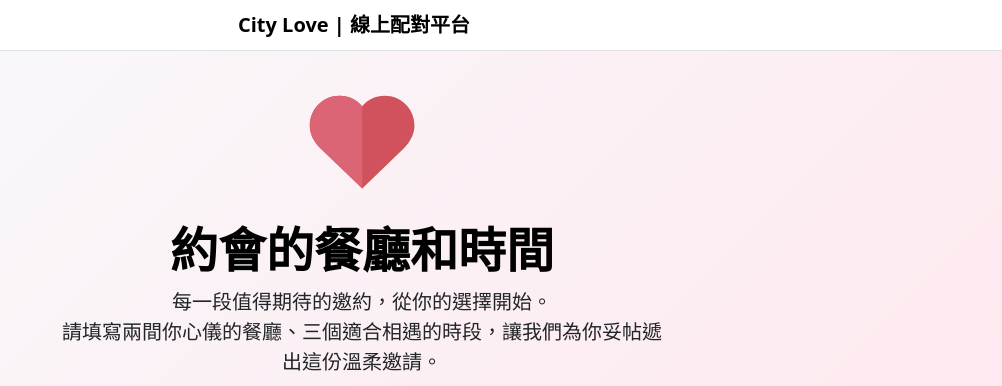
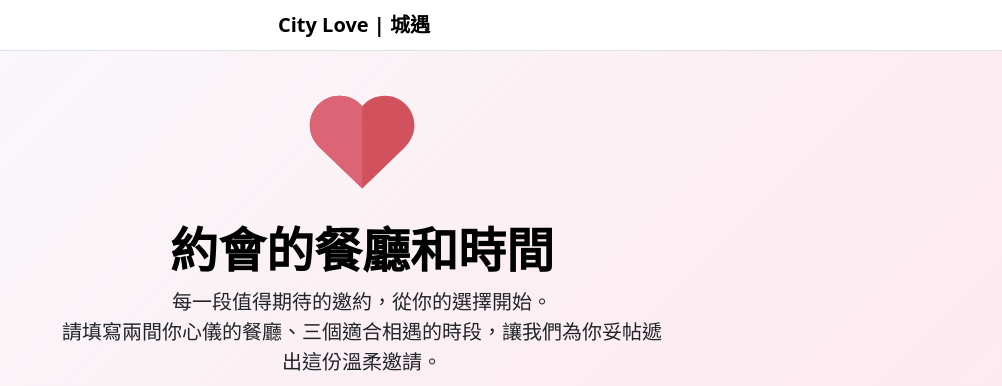
Before and after one commit to citylovecommunity/linebot, a Flask app: page /rest_r1 in a window 1280 px wide. Shown: the top 386 px of the page, without its empty margins (278-1280 px from the left). Run offline with Flask 3, Linux system fonts and the light colour scheme; some libraries are stand-ins or nearby versions.

Commit message:
改標頭

```diff
--- a/form_app/templates/base.html
+++ b/form_app/templates/base.html
@@ -26,7 +26,7 @@
     <!-- Bootstrap Navbar as menu bar -->
     <nav class="navbar navbar-light bg-white border-bottom mb-4">
         <div class="container justify-content-center">
-            <span class="navbar-brand mb-0 h1 fw-bold">City Love | 線上配對平台</span>
+            <span class="navbar-brand mb-0 h1 fw-bold">City Love | 城遇</span>
         </div>
     </nav>
 
```
